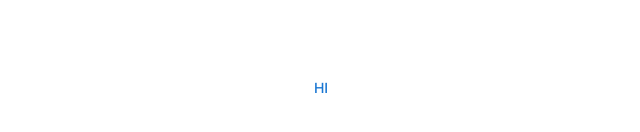
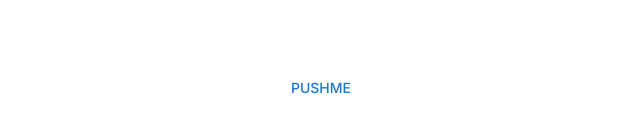
Before and after one commit to khushikhan0/enrollease, a React (Vite) app: page /course-details in a window 1280 px wide. Shown: the part 312-444 px from the top of the page, without its empty margins (319-959 px from the left). Built offline with nearby package versions, Linux system fonts and the light colour scheme.

Commit message:
idk what thisis

```diff
--- a/src/pages/CourseDetails.jsx
+++ b/src/pages/CourseDetails.jsx
@@ -19,6 +19,6 @@ var apple = "hi"
 
 export default function CourseDetails() {
     return (
-        <Button onClick={onClick}>{apple}</Button>
+        <Button>pushme</Button>
     );
 }
```
